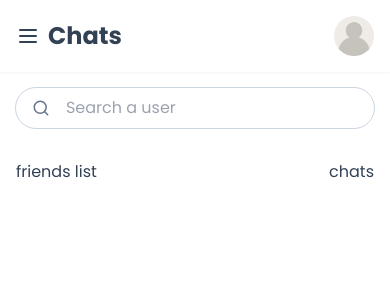
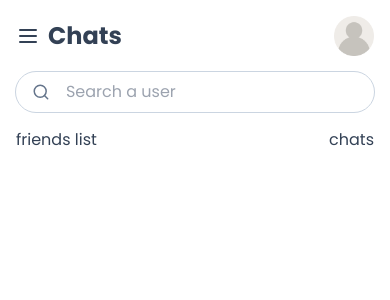
Before and after one commit to EuroAbao28/Meshenger, a React (Vite) app in the folder client/: page / in a window 390 px wide. Shown: the top 300 px of the page. Built offline with nearby package versions, Linux system fonts and the light colour scheme.

Commit message:
header shadow removed

```diff
--- a/client/src/components/Header.jsx
+++ b/client/src/components/Header.jsx
@@ -9,7 +9,7 @@ function Header() {
 
   return (
     <>
-      <div className="flex items-center justify-between p-4 shadow-sm">
+      <div className="flex items-center justify-between p-4 ">
         <LuMenu
           onClick={() => setIsSideMenuOpen(true)}
           className="mr-2 text-2xl cursor-pointer text-slate-700 sm:hidden"
--- a/client/src/pages/Layout.jsx
+++ b/client/src/pages/Layout.jsx
@@ -13,7 +13,7 @@ function Layout() {
         <Header />
 
         {/* search bar */}
-        <div className="flex items-center m-4 rounded-full md:hidden outline outline-1 outline-slate-300 focus-within:outline-2 focus-within:outline-sky-300">
+        <div className="flex items-center mx-4 rounded-full md:hidden outline outline-1 outline-slate-300 focus-within:outline-2 focus-within:outline-sky-300">
           <LuSearch className="ml-4 text-xl text-slate-500" />
           <input
             type="text"
```
